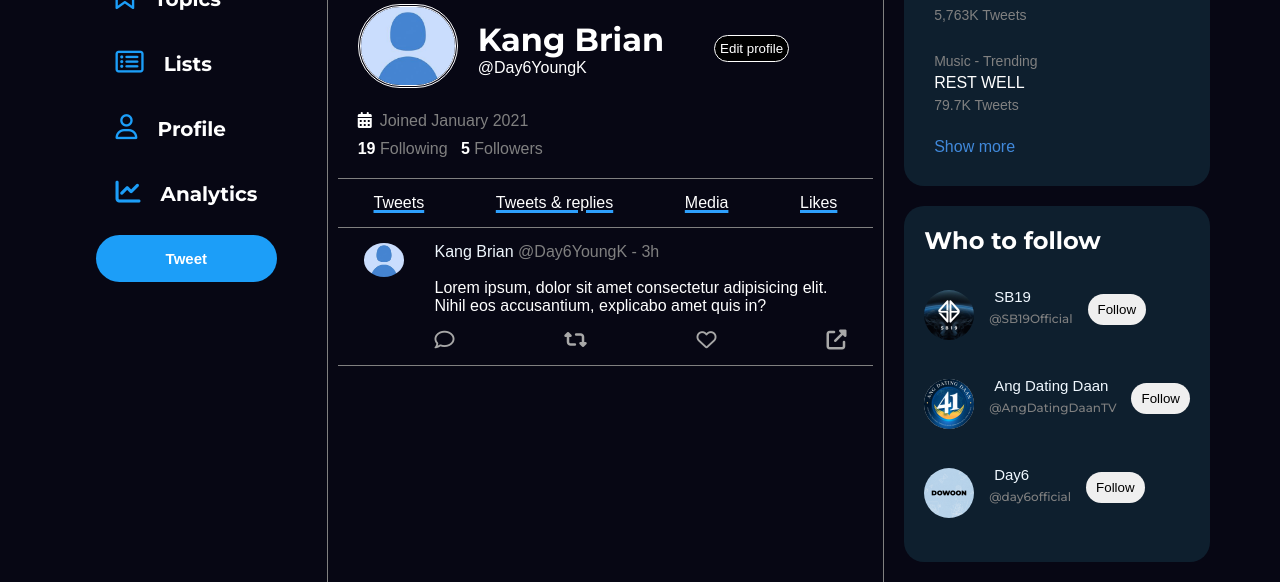
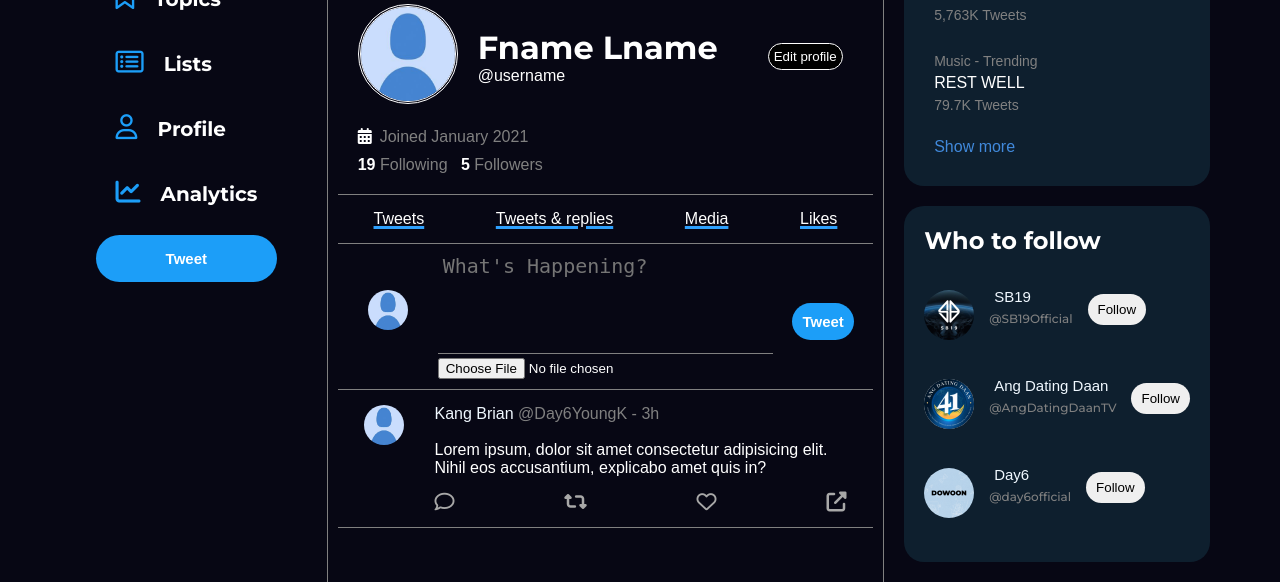
Before and after one commit to Danlgn/BSIS2_Bluebird, a PHP site: page /profile.html in a window 1280 px wide. Shown: the part 360-942 px from the top of the page. Run offline with PHP 8.4, Linux system fonts and the light colour scheme; some libraries are stand-ins or nearby versions.

Commit message:
some optimizations for profile

```diff
--- a/index.css
+++ b/index.css
@@ -157,7 +157,7 @@ body{
 }
 .pfp img{
     width: 40px;
-    height: auto;
+    height: 40px;
     border-radius: 50%;
     margin-bottom: 10px;
 }
@@ -166,25 +166,22 @@ body{
     display: grid;
     grid-template-columns: 100px 1fr 100px;
     align-items: center;
-    margin-bottom: 50px;
-}
-.Post img{
-    margin-left: 20px;
+    justify-items: center;
+    border-bottom: 1px solid gray;
+    padding-bottom: 10px;
 }
 
 
-.Postbox input{
+.Postbox input[type=text], textarea{
     height: 100px;
     width: 100%;
     font-size: 20px;
     background-color:rgb(7, 7, 20);
     text-align:left;
-    text-indent:20px;
+    text-indent:5px;
     border: none;
     border-bottom: 1px solid gray;
     color: white;
-
-
 
  }
 
--- a/profile.css
+++ b/profile.css
@@ -13,6 +13,7 @@
 
 .Profilepicture img{
     width: 100px;
+    height: 100px;
     border-radius: 50px;
     margin-left: 20px;
     border: 3px double white;
@@ -62,3 +63,11 @@
     text-decoration: 3px underline rgb(46, 160, 253);
 
 }
+
+.Post {
+    margin-top: 10px;
+}
+
+textarea{
+    resize: none;
+}
--- a/profile.html
+++ b/profile.html
@@ -40,11 +40,11 @@
                 </div>
                 <div class="prof-container">
                     <div class="Profilepicture">
-                        <img src="pics/default icon.jpg" width="13%" >
+                        <img src="pics/default_icon.jpg" width="13%" >
                     </div>
                     <div class="info1">
-                        <h1>Kang Brian</h1>
-                        <p>@Day6YoungK</p>
+                        <h1>Fname Lname<?=$fname.' '.$lastname?></h1>
+                        <p>@username<?=$username?></p>
                         </div>
                     <div class="button1">
                         <button>Edit profile</button>
@@ -73,9 +73,25 @@
                             <p>Media</p>
                             <p>Likes</p>
                     </div>
+                    <div class="Post">
+                        <div class="pfp">
+                            <a href=""><img src="pics/default_icon.jpg" alt=""></a>
+                        </div>
+
+                        <div class="Postbox">
+                            <form action="" name="post" method="post">
+                                <textarea type="text" name="" id="body" placeholder="What's Happening?"></textarea>
+                                <input type="file" id="image" name="image" accept="image/*">
+                            </form>
+                        </div>
+                        <div class="btn-tweet">
+                            <button >Tweet</button>
+                        </div>
+
+                    </div>
                     <div class="ments">
                         <div class="pfp">
-                            <a href=""><img src="pics/default icon.jpg" alt=""></a>
+                            <a href=""><img src="pics/default_icon.jpg" alt=""></a>
                         </div>
 
                         <div class="un-post">
```
Also changed, not shown: index.html (+0 -13 lines), pics/default_icon.jpg (renamed from pics/default icon.jpg).
